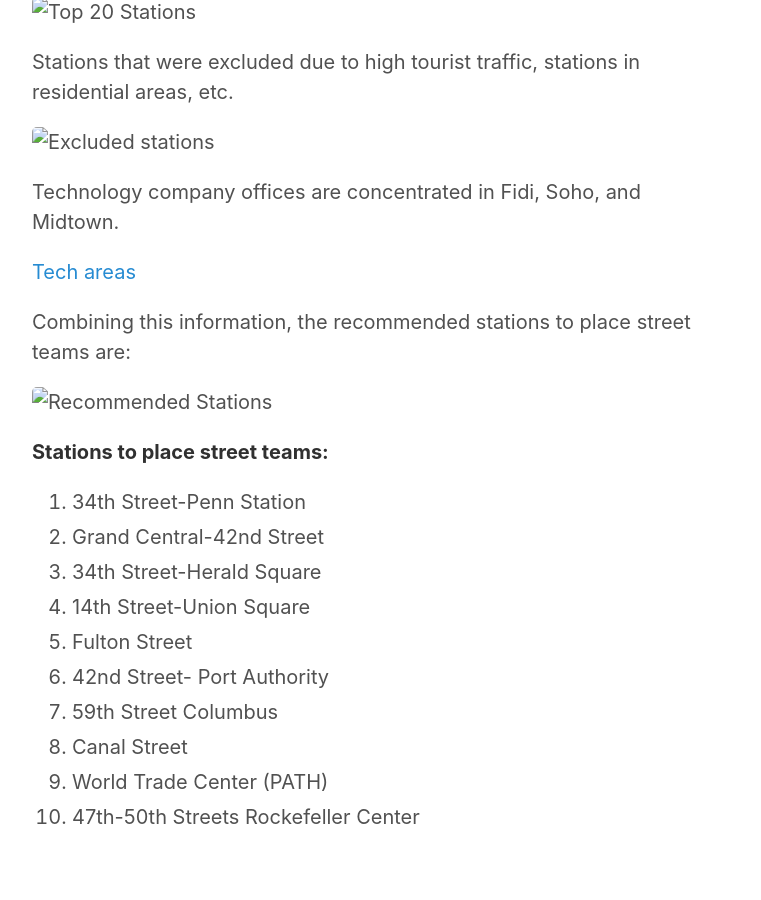
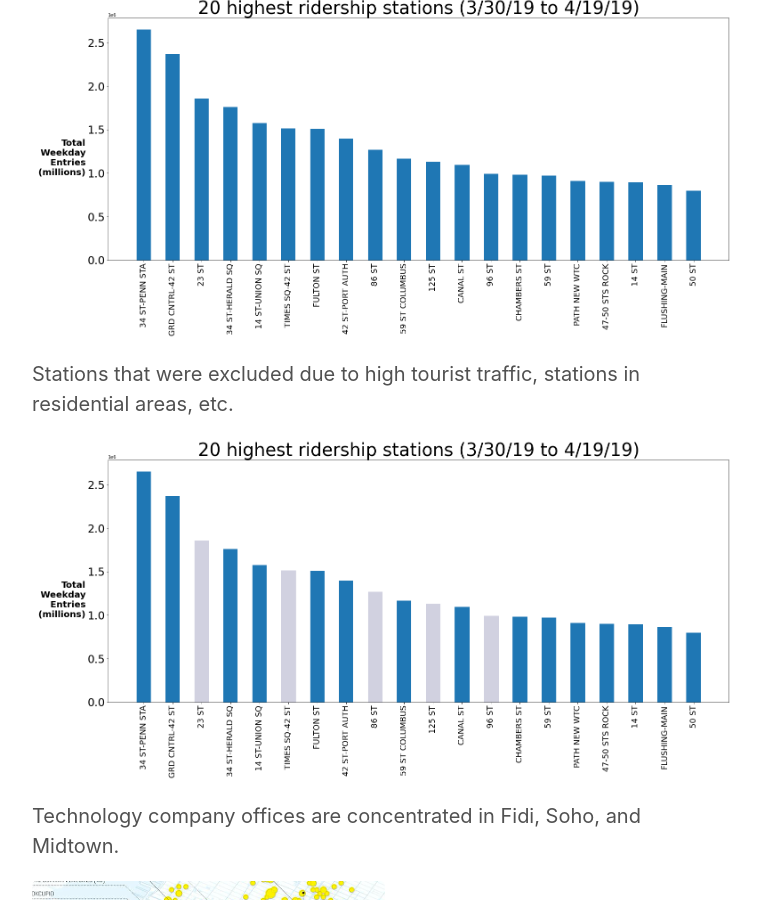
Before and after one commit to sodas32/sodas32.github.io, a Jekyll site: the page built from _posts/2020-04-03-MTA Challenge.md, in a window 1280 px wide and 900 px high, scrolled down 1118 px. Shown: the whole window, without its empty margins (258-1019 px from the left). Built offline with Jekyll 4.4.1, drawn with Linux system fonts in a browser that asks for light colours.

Commit message:
new commits

```diff
--- a/_posts/2020-04-03-MTA Challenge.md
+++ b/_posts/2020-04-03-MTA Challenge.md
@@ -20,19 +20,19 @@ In this exploratory data analysis project, we used the Python Data Analysis Libr
 
 Top twenty stations were sorted based off cumulative entries into the subway station during this time period
 
-![Top 20 Stations]({{sodas32.github.io/images/top20bar.png}})
+![Top 20 Stations]({{sodas32.github.io}}/images/top20bar.png)
 
 Stations that were excluded due to high tourist traffic, stations in residential areas, etc.
 
-![Excluded stations]({{sodas32.github.io/images/greyedouttop20.png}})
+![Excluded stations]({{sodas32.github.io}}/images/greyedouttop20.png)
 
 Technology company offices are concentrated in Fidi, Soho, and Midtown.
 
-[Tech areas]({{sodas32.github.io/images/Picture1.png}})
+![Tech areas]({{sodas32.github.io}}/images/Picture1.png)
 
 Combining this information, the recommended stations to place street teams are:
 
-![Recommended Stations]({{sodas32.github.io/images/techtop20.png}})
+![Recommended Stations]({{sodas32.github.io}}/images/techtop20.png)
 
 <strong>Stations to place street teams:</strong>
 <ol>
```
